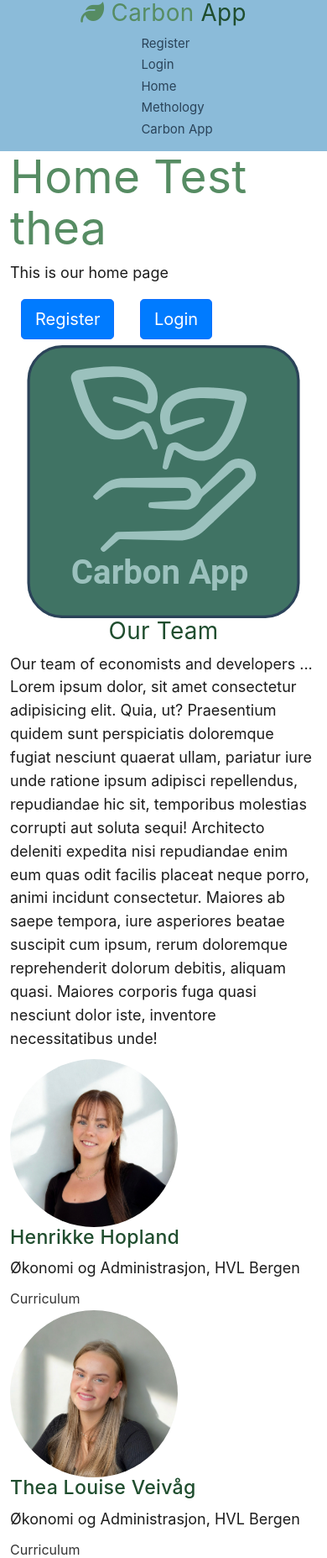
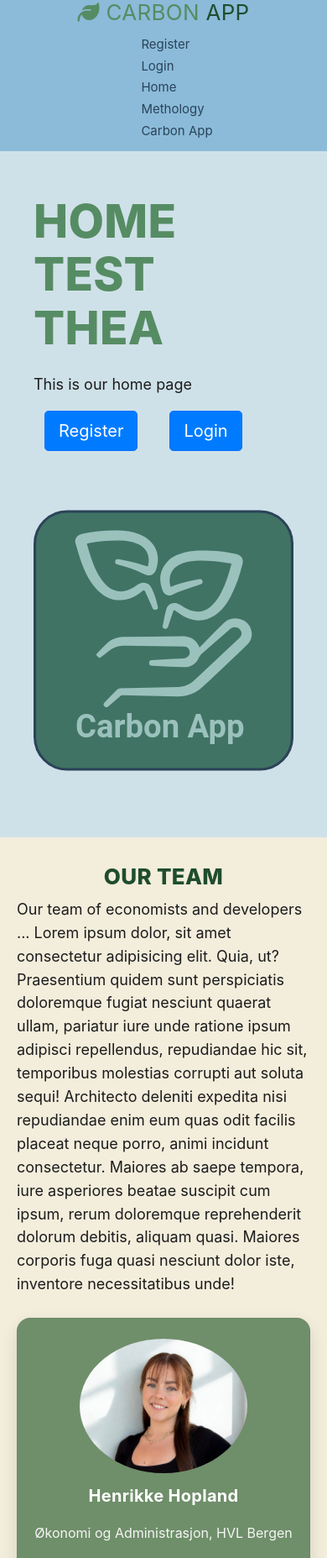
Before and after one commit to henrikkehopland/Gruppe4_SDG335, a Flask app: page /home in a window 390 px wide. Shown: the top 1855 px of the page at 84% size. Run offline with Flask 2, Linux system fonts and the light colour scheme; some libraries are stand-ins or nearby versions.

Commit message:
Update home.css

```diff
--- a/capp/static/home.css
+++ b/capp/static/home.css
@@ -1,24 +1,21 @@
 /* ================================
-   Palett + typografi (juster fritt)
+   Palett + typografi
    ================================ */
 :root{
-  --green-deep: #1f4d2e;     /* hovudgrøn (overskrifter/knapp) */
+  --green-deep: #1f4d2e;     /* overskrifter/knapp */
   --green-sage: #6f8e6a;     /* kort-bakgrunn */
   --blue-pastel:#cfe1e8;     /* toppseksjon-bakgrunn */
   --cream-warm: #f3eddc;     /* midtseksjon-bakgrunn */
   --ink:        #1c1c1c;     /* brødtekst */
-  --ink-muted:  #36443b;
   --white:      #ffffff;
   --shadow:     0 8px 20px rgba(0,0,0,.12);
   --radius:     16px;
 }
 
-/* Du kan evt. hente ein “tyngre” serif til overskriftene:
-   @import url('https://fonts.googleapis.com/css2?family=Playfair+Display:wght@700;800&family=Inter:wght@400;500;600&display=swap');
-*/
 html,body{
   font-family: Inter, system-ui, -apple-system, Segoe UI, Roboto, Arial, sans-serif;
   color: var(--ink);
+  margin: 0;
 }
 
 /* ================================
@@ -30,23 +27,25 @@ p{
   line-height: 1.55;
   color: var(--ink);
 }
+
 h1,h2,h3{
   color: var(--green-deep);
   letter-spacing: .3px;
-  line-height: 1.1;
-
+  line-height: 1.15;
+  margin: 0 0 .4em 0;
+}
 h1{
-  font-size: clamp(28px, 6vw, 56px);  /* før: opptil 88px */
+  font-size: clamp(28px, 6vw, 56px);
   font-weight: 800;
   text-transform: uppercase;
 }
 h2{
-  font-size: clamp(22px, 3.5vw, 32px); /* før: opptil 40px */
+  font-size: clamp(22px, 3.5vw, 32px);
   font-weight: 800;
   text-transform: uppercase;
 }
 h3{
-  font-size: 20px; /* før: 24px */
+  font-size: 20px;
   font-weight: 700;
 }
 
@@ -67,7 +66,7 @@ h3{
 }
 .header_home .box{
   flex: 1;
-  background: transparent;   /* rein bakgrunn lik mal */
+  background: transparent;
   color: var(--ink);
   border-radius: var(--radius);
   margin: 0;
@@ -89,18 +88,24 @@ h3{
   background: var(--cream-warm);
   padding: 24px 0 32px;
 }
+
 .developers{
-  display:flex; align-items: stretch; gap: 24px;
+  display:flex;
+  flex-wrap: wrap;        /* legg kort i rader */
+  align-items: stretch;
+  gap: 24px;
   background: var(--cream-warm);
   padding: 8px;
-  flex-wrap: wrap;           /* radbryting for mindre skjermer */
 }
-.developers .box{
-  flex: 1 1 320px;           /* kortbreidde ~ som i malen */
+
+/* Støtt både .box og .box2 som kort */
+.developers .box,
+.developers .box2{
+  flex: 1 1 320px;        /* min-breidde per kort */
+  max-width: 480px;       /* ikkje bli for brei */
   background: var(--green-sage);
   color: var(--white);
   border-radius: var(--radius);
-  margin: 0;
   padding: 24px 20px 20px;
   text-align: center;
   display: flex;
@@ -109,23 +114,33 @@ h3{
   gap: 8px;
   box-shadow: var(--shadow);
   border: 1px solid rgba(0,0,0,.05);
+  margin: 0;             /* vi brukar gap i staden */
 }
-.developers .box h3{
+
+.developers .box h3,
+.developers .box2 h3{
   color: var(--white);
-  margin: 8px 0 0;
+  margin-top: 8px;
 }
-.developers .box p{
+.developers .box p,
+.developers .box2 p{
   color: rgba(255,255,255,.92);
   margin: 4px 0 8px;
   font-size: 16px;
 }
 
-/* runde profilbilete med svak skygge */
-.developers .box img{
-  width: 160px; height:160px; object-fit: cover;
+/* Runde profilbilete – utan ramme/skygge */
+.developers .box img,
+.developers .box2 img,
+img.avatar{
+  width: 160px;
+  height: 160px;
+  object-fit: cover;
   border-radius: 50%;
-  box-shadow: 0 6px 14px rgba(0,0,0,.18);
-  border: 6px solid rgba(255,255,255,.35);
+  border: none !important;
+  outline: none !important;
+  box-shadow: none !important;
+  background: transparent;
 }
 
 /* ================================
@@ -142,7 +157,7 @@ h3{
   color: var(--white);
   background: var(--green-deep);
   border: none;
-  border-radius: 999px;      /* pill */
+  border-radius: 999px;     /* pill */
   text-decoration:none;
   font-size: 14px;
   font-weight: 700;
@@ -160,8 +175,8 @@ h3{
 /* ================================
    Responsivt
    ================================ */
-@media (max-width: 1024px){
-  h1{ font-size: clamp(36px, 10vw, 72px); }
+@media (max-width:1024px){
+  h1{ font-size: clamp(26px, 6.5vw, 48px); }
 }
 @media (max-width:768px){
   .header_home{ flex-direction: column; text-align:left; }
```
